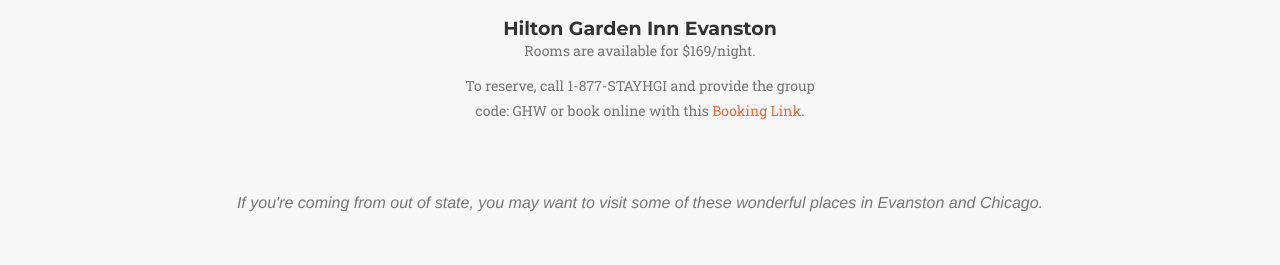
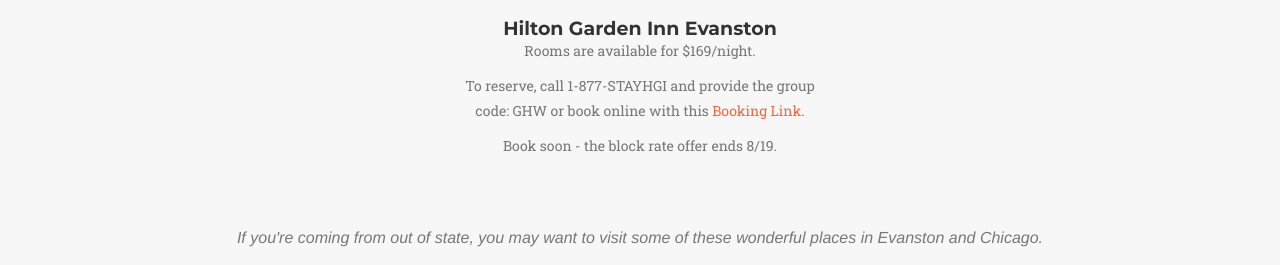
Before and after one commit to brianwgreen/greenhsu, a plain HTML site: page index.html in a window 1280 px wide. Shown: the part 4300-4565 px from the top of the page. Drawn offline with nearby package versions, Linux system fonts and the light colour scheme; a web font is replaced by a local one.

Commit message:
v1.51
Added deadline for the room block.

```diff
--- a/index.html
+++ b/index.html
@@ -240,6 +240,7 @@
                   <h4>Hilton Garden Inn Evanston</h4>
                   <p class="text-muted">Rooms are available for $169/night.</p>
                   <p class="text-muted">To reserve, call 1-877-STAYHGI and provide the group code: GHW or book online with this <a href="http://group.hiltongardeninn.com/GreenHsu-Wedding-Block" target="blank">Booking Link</a>.</p>
+                  <p class="text-muted">Book soon - the block rate offer ends 8/19.</p>
                     </div>
                     </div>
                 </div>
```
